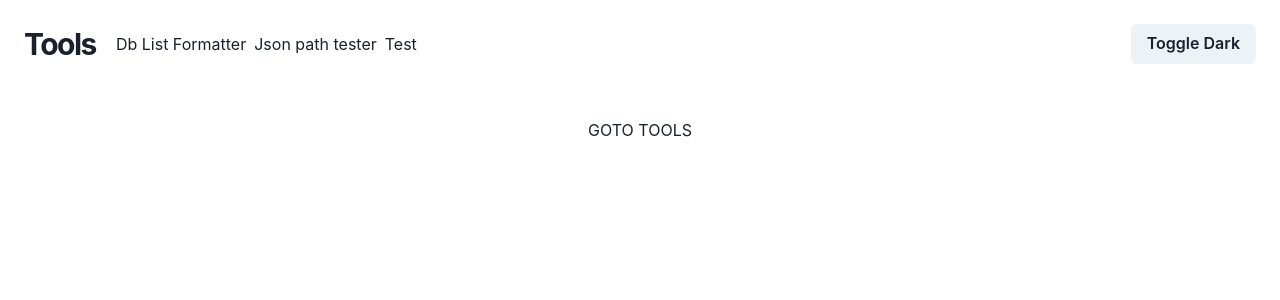
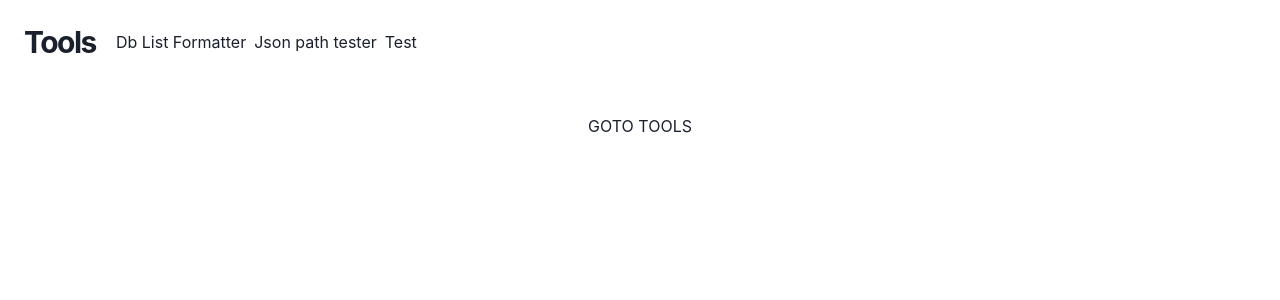
Before and after one commit to XenaDevs/tools, a Next.js app: page / in a window 1280 px wide. Shown: the top 300 px of the page. Built offline with nearby package versions, Linux system fonts and the light colour scheme.

Commit message:
PO is being a lil * - removed toggle again

```diff
--- a/components/Header/index.js
+++ b/components/Header/index.js
@@ -6,8 +6,6 @@ import {
   Flex,
   Text,
   useDisclosure,
-  useColorMode,
-  Button,
 } from '@chakra-ui/react';
 import Link from 'next/link';
 import { HamburgerIcon } from '@chakra-ui/icons';
@@ -15,7 +13,6 @@ import { HamburgerIcon } from '@chakra-ui/icons';
 const Header = (props) => {
   const { isOpen, onOpen, onClose } = useDisclosure();
   const handleToggle = () => (isOpen ? onClose() : onOpen());
-  const { colorMode, toggleColorMode } = useColorMode();
 
   return (
     <Flex
@@ -55,10 +52,6 @@ const Header = (props) => {
           <Link href="/tools/test">Test</Link>
         </Text>
       </Stack>
-
-      <Button onClick={toggleColorMode}>
-        Toggle {colorMode === 'light' ? 'Dark' : 'Light'}
-      </Button>
     </Flex>
   );
 };
```
